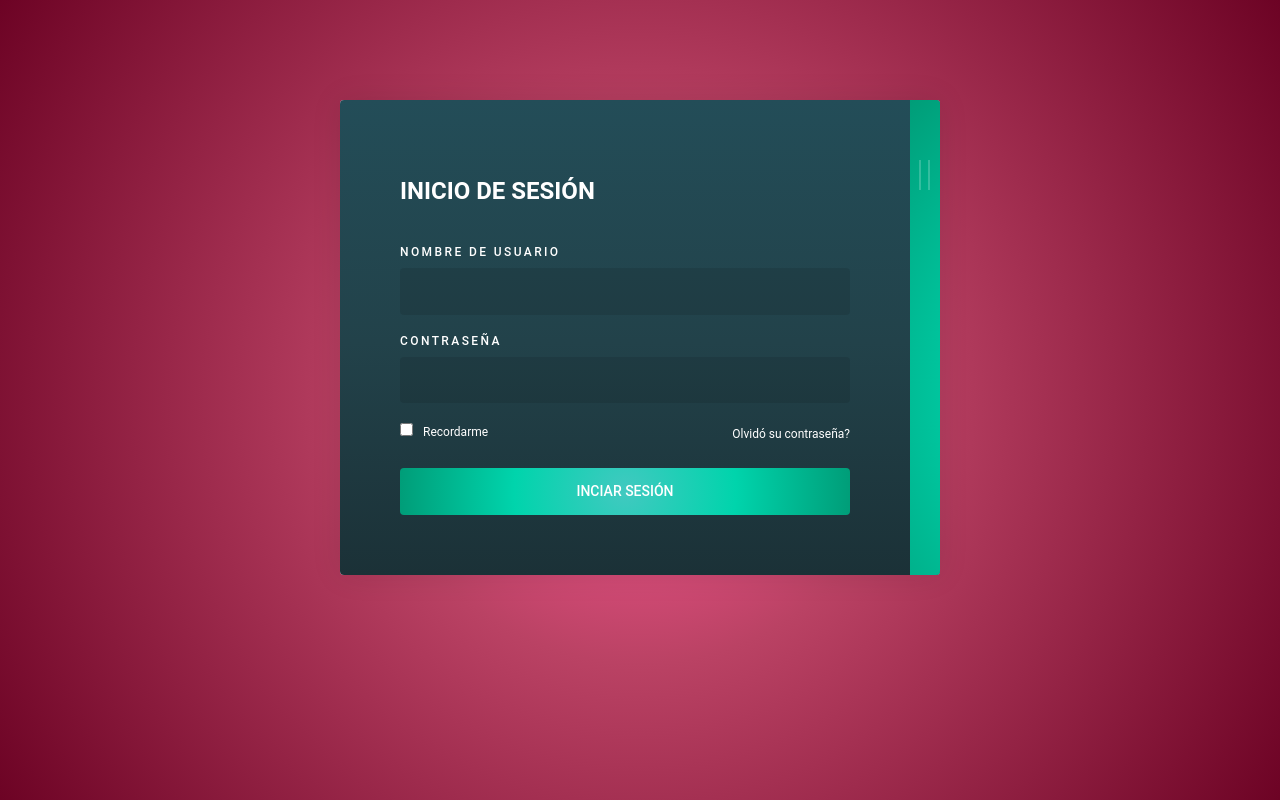
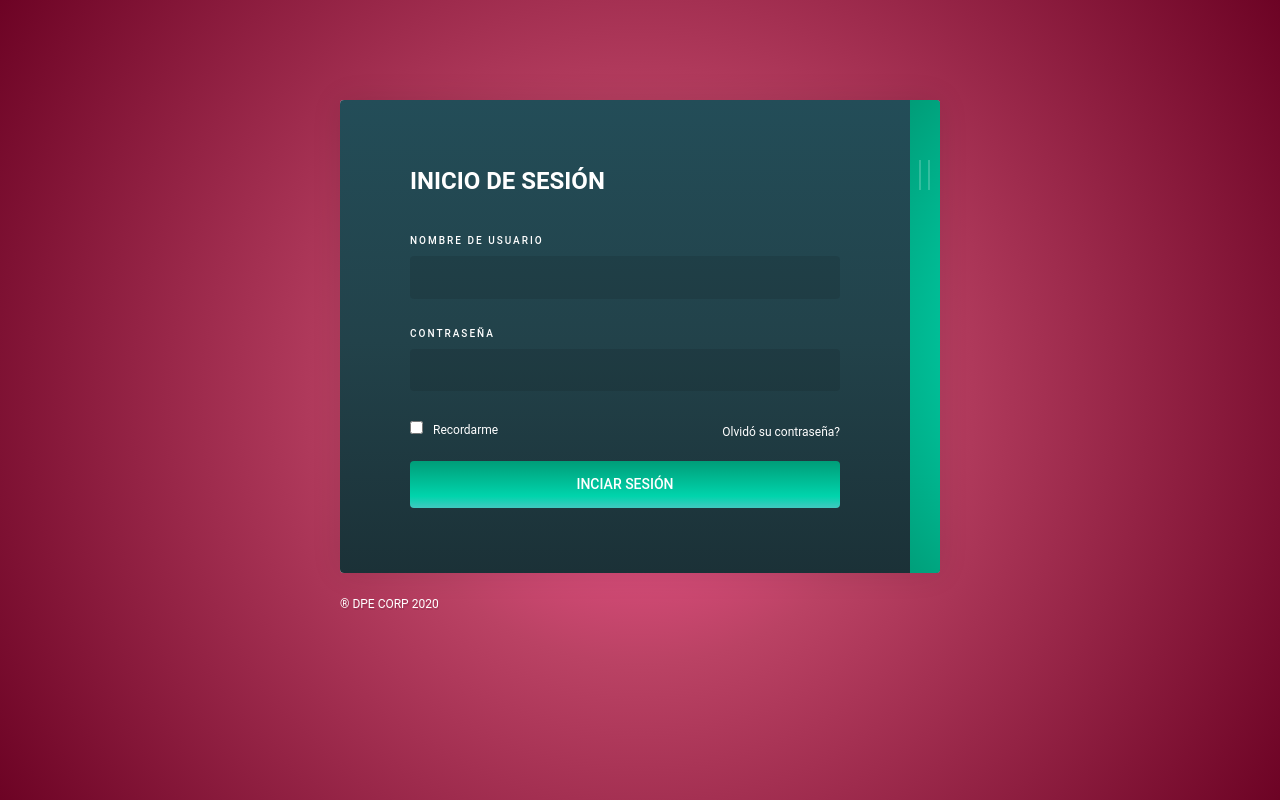
Before and after one commit to ossirixs/DPE_CORP, a Django app: page / in a window 1280 px wide. Run offline with Django 3.2, Linux system fonts and the light colour scheme.

Commit message:
CSS form

```diff
--- a/users/templates/login.html
+++ b/users/templates/login.html
@@ -85,13 +85,17 @@
 			  transform: translate(0, -25%) scale(1);
 	  opacity: 1;
 	}
+	.space-m {
+	    width: 100%;
+	    padding-top: 15px;
+    }
 	.form-group {
 	  display: -webkit-box;
 	  display: flex;
 	  flex-wrap: wrap;
 	  -webkit-box-pack: justify;
 			  justify-content: space-between;
-	  margin: 0 0 20px;
+	  margin: 0 0 15px;
 	}
 	.form-group:last-child {
 	  margin: 0;
@@ -100,7 +104,7 @@
 	  display: block;
 	  margin: 0 0 10px;
 	  color: #FFFFFF;
-	  font-size: 12px;
+	  font-size: 10px;
 	  font-weight: 500;
 	  line-height: 1;
 	  text-transform: uppercase;
@@ -117,7 +121,7 @@
 	  border: 0;
 	  border-radius: 4px;
 	  box-sizing: border-box;
-	  padding: 12px 20px;
+	  padding: 10px 20px;
 	  color: rgba(0, 0, 0, 0.6);
 	  font-family: inherit;
 	  font-size: inherit;
@@ -138,7 +142,7 @@
 	.form-group button {
 	  outline: none;
 	  background: rgb(65,201,192);
-	  background: radial-gradient(circle, rgba(65,201,192,1) 0%, rgba(0,212,172,1) 49%, rgba(0,157,120,1) 100%);
+background: linear-gradient(0deg, rgba(65,201,192,1) 0%, rgba(0,212,172,1) 25%, rgba(0,157,120,1) 100%);
 	  width: 100%;
 	  border: 0;
 	  border-radius: 4px;
@@ -172,7 +176,7 @@
 	  text-decoration: none;
 	}
 	.form-panel {
-	  padding: 60px calc(5% + 60px) 60px 60px;
+	  padding: 50px calc(5% + 70px) 65px 70px;
 	  box-sizing: border-box;
 	  background: rgb(38,52,56);
 	  background: rgb(27,49,55);
@@ -201,7 +205,7 @@
 	  background: radial-gradient(circle, rgba(65,201,192,1) 0%, rgba(0,212,172,1) 49%, rgba(0,157,120,1) 100%);
 	  width: 100%;
 	  min-height: 100%;
-	  padding: 60px calc(10% + 60px) 60px 60px;
+	  padding: 50px calc(10% + 70px) 70px 70px;
 	  -webkit-transition: 0.3s ease;
 	  transition: 0.3s ease;
 	  cursor: pointer;
@@ -296,10 +300,12 @@
               <label for="username">Nombre de Usuario</label>
               <input type="text" id="username" name="username" required="required"/>
             </div>
+            <div class="space-m"></div>
             <div class="form-group">
               <label for="password">Contraseña</label>
               <input type="password" id="password" name="password" required="required"/>
             </div>
+            <div class="space-m"></div>
             <div class="form-group">
               <label class="form-remember">
                 <input type="checkbox"/>Recordarme
@@ -326,10 +332,6 @@
               <input type="password" id="password" name="password" required="required"/>
             </div>
             <div class="form-group">
-              <label for="cpassword">Confirmar contraseña</label>
-              <input type="password" id="cpassword" name="cpassword" required="required"/>
-            </div>
-            <div class="form-group">
               <label for="email">Email</label>
               <input type="email" id="email" name="email" required="required"/>
             </div>
@@ -340,6 +342,8 @@
         </div>
       </div>
     </div>
+    <div class="pen-footer">
+        <a href="https://www.dpecorp.com.mx/" target="_blank">&reg; DPE CORP 2020</a></div>
 </body>
 </html>
 
```
